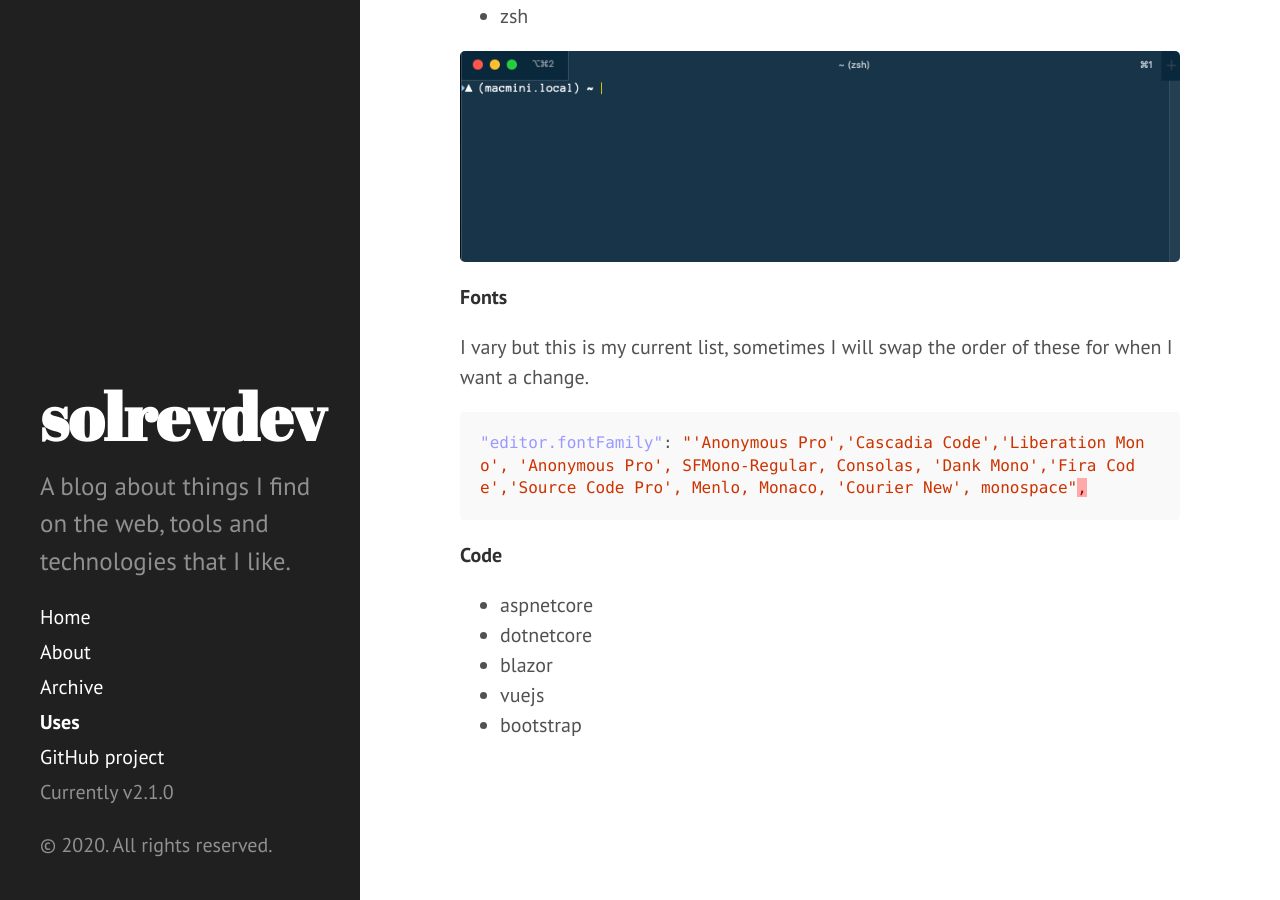
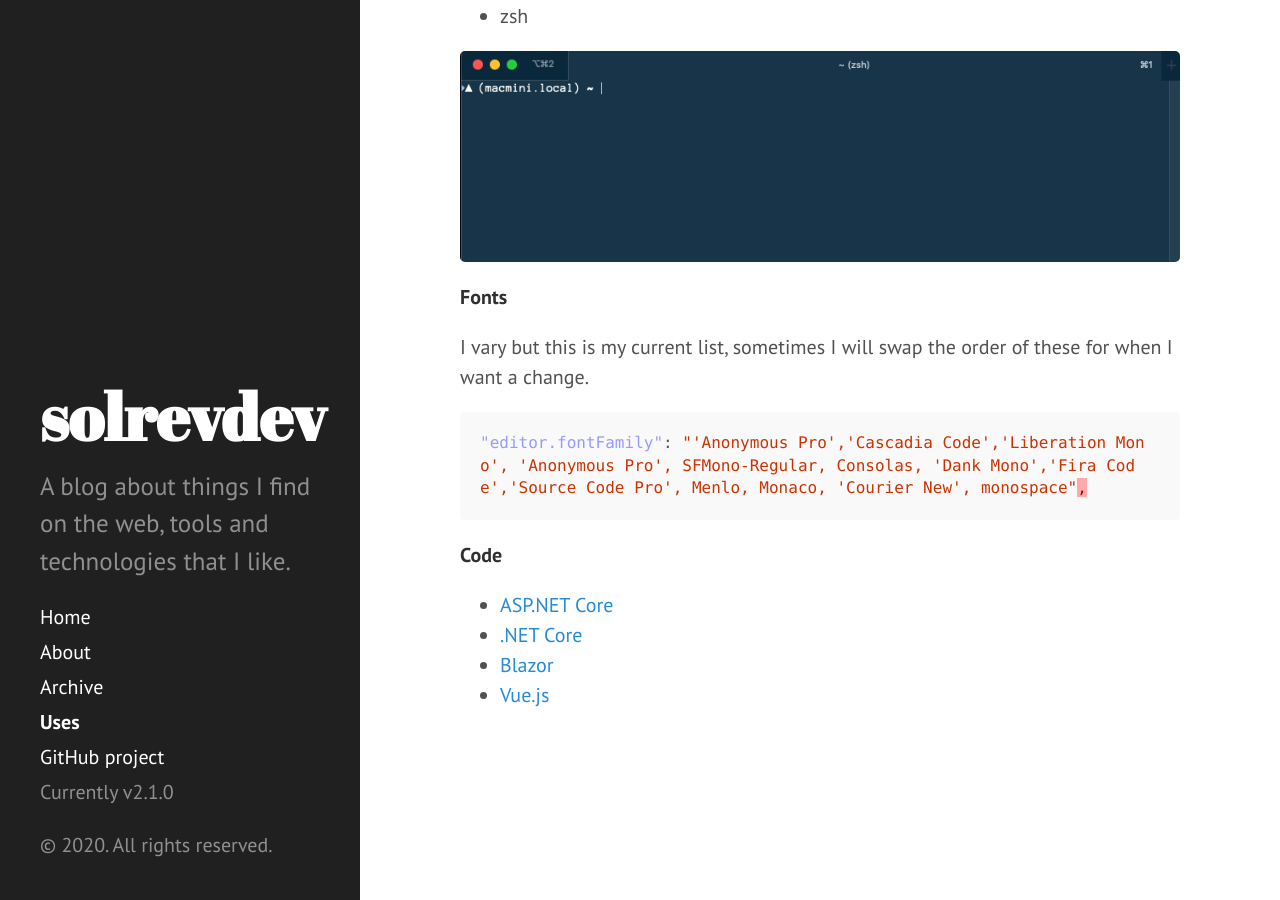
Before and after one commit to solrevdev/solrevdev.github.io, a Jekyll site: the page built from uses/index.md, in a window 1280 px wide and 900 px high, scrolled down 865 px. Built offline with Jekyll 4.4.1, drawn with Linux system fonts in a browser that asks for light colours.

Commit message:
added links to dotnetcore

```diff
--- a/uses/index.md
+++ b/uses/index.md
@@ -7,6 +7,7 @@ tags:
   - '#uses'
   - '#me'
 ---
+
 Inspired by [wes bos](https://wesbos.com/uses/) here is a list of what I use to do what I do;
 
 **Hardware**
@@ -40,8 +41,7 @@ I vary but this is my current list, sometimes I will swap the order of these for
 
 **Code**
 
-- aspnetcore
-- dotnetcore
-- blazor
-- vuejs
-- bootstrap
+- [ASP.NET Core](https://docs.microsoft.com/en-us/aspnet/core/?view=aspnetcore-3.1)
+- [.NET Core](https://dotnet.microsoft.com)
+- [Blazor](https://dotnet.microsoft.com/apps/aspnet/web-apps/blazor)
+- [Vue.js](https://vuejs.org)
```
